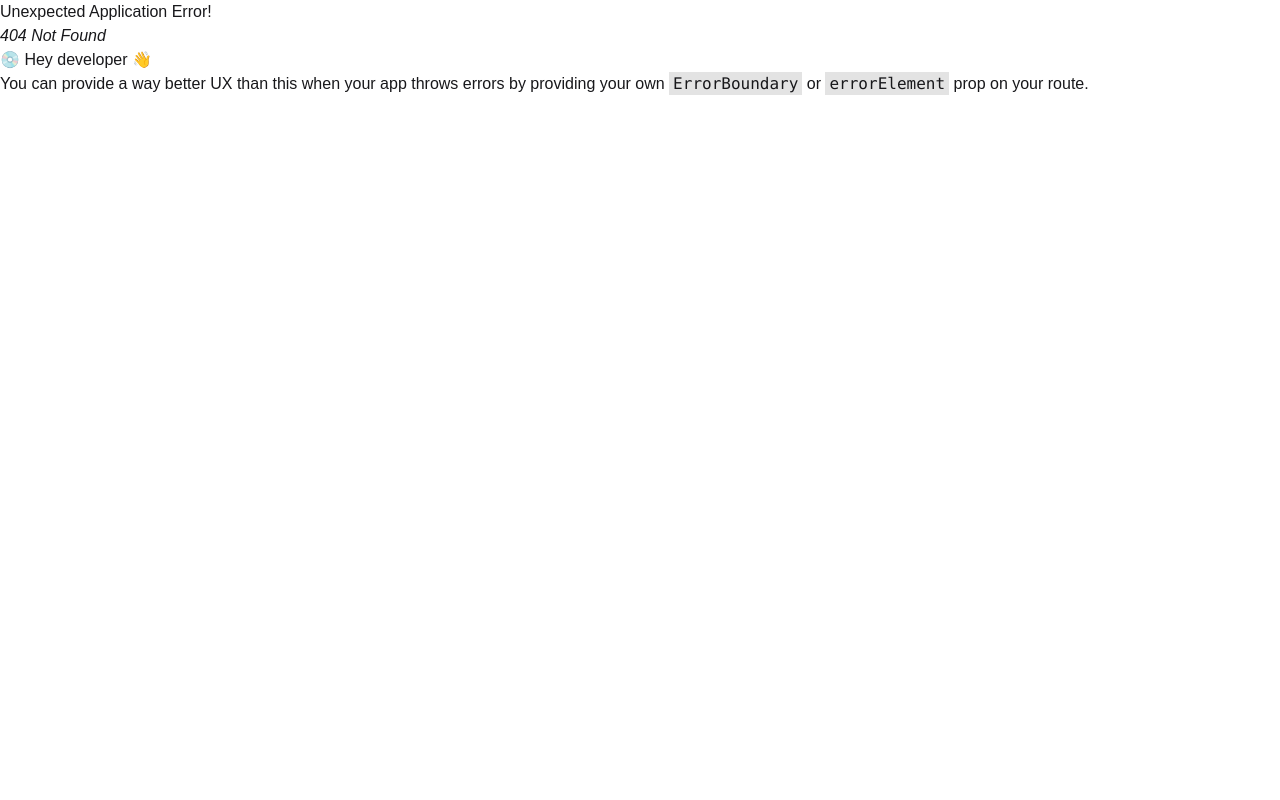
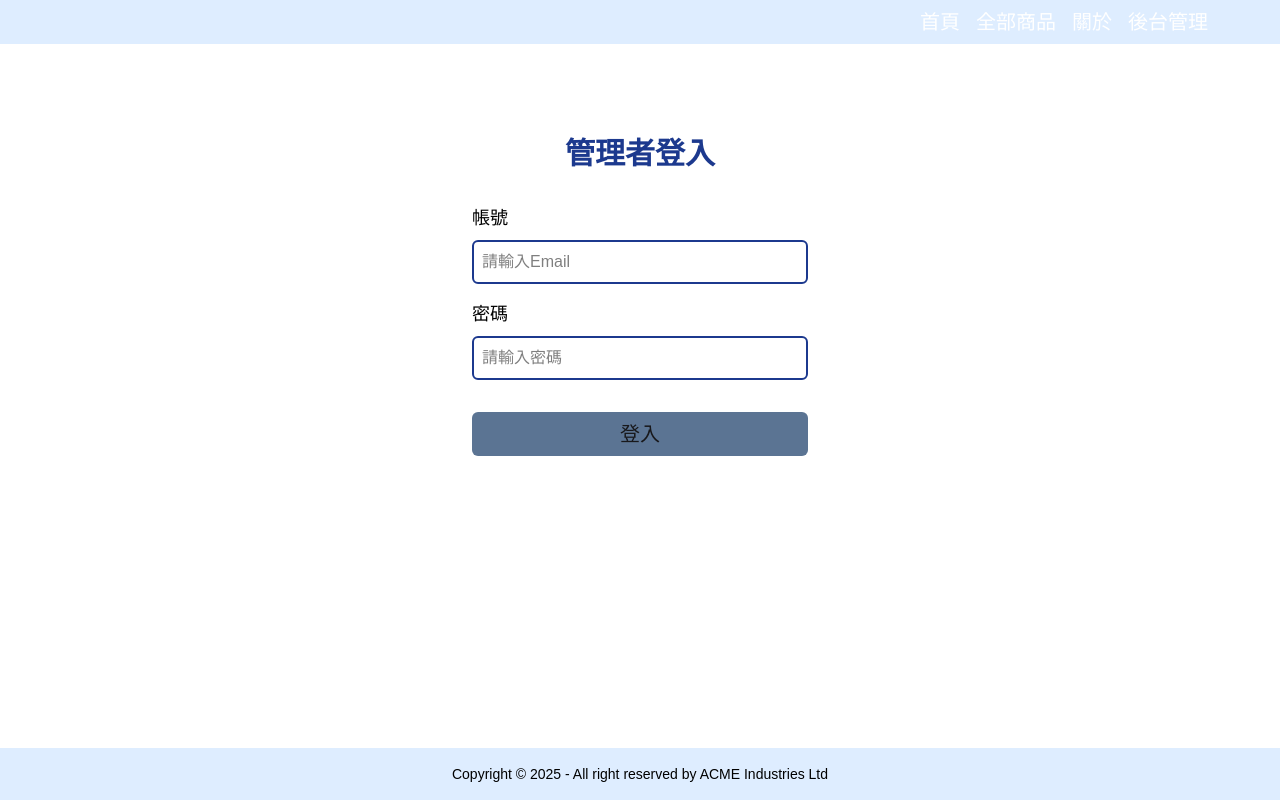
Before and after one commit to tw30006/ec-original, a React (Vite) app: page /login in a window 1280 px wide. Before the commit this address had no page. Built offline with nearby package versions, Linux system fonts and the light colour scheme.

Commit message:
feat: 登入頁面&串接api&身分驗證調整路徑

```diff
--- a/src/Layout.jsx
+++ b/src/Layout.jsx
@@ -1,8 +1,12 @@
 import { Outlet, Link } from "react-router";
 
 export function Layout() {
+  const hasToken = document.cookie
+    .split("; ")
+    .some((row) => row.startsWith("ec-token="));
+
   return (
-    <>
+    <div className="flex flex-col min-h-screen">
       <header className="bg-blue-200/50 text-white">
         <div className="w-full mx-auto md:w-[90%]">
           <nav className="flex justify-end text-xl">
@@ -22,7 +26,7 @@ export function Layout() {
               關於
             </Link>
             <Link
-              to="/dashboard"
+              to={hasToken ? "/dashboard" : "/login"}
               className="p-2 hover:bg-yellow-500 hover:text-black"
             >
               後台管理
@@ -30,7 +34,7 @@ export function Layout() {
           </nav>
         </div>
       </header>
-      <main className="w-full mx-auto md:w-[90%] py-15">
+      <main className="w-full mx-auto md:w-[90%] flex-1 py-15">
         <Outlet />
       </main>
       <footer className="footer sm:footer-horizontal footer-center bg-blue-200/50 text-black p-4">
@@ -41,6 +45,6 @@ export function Layout() {
           </p>
         </aside>
       </footer>
-    </>
+    </div>
   );
 }
--- a/src/routes/index.jsx
+++ b/src/routes/index.jsx
@@ -4,6 +4,23 @@ import { Home } from "../user/views/Home";
 import { About } from "../user/views/About";
 import { Products } from "../user/views/Products";
 import { ProductDetail } from "../user/views/ProductDetail";
+import { Login } from "../user/views/Login";
+import { Navigate } from "react-router";
+
+const getCookieToken = () => {
+  const raw = document.cookie
+    .split("; ")
+    .find((row) => row.startsWith("ec-token="))
+    ?.substring("ec-token=".length);
+
+  return raw ? decodeURIComponent(raw) : null;
+};
+
+const RequireAuth = ({ children }) => {
+  const token = getCookieToken();
+  if (!token) return <Navigate to="/login" replace />;
+  return children;
+};
 const routes = [
   {
     path: "/",
@@ -27,7 +44,15 @@ const routes = [
       },
       {
         path: "dashboard",
-        element: <Dashboard />,
+        element: (
+          <RequireAuth>
+            <Dashboard />
+          </RequireAuth>
+        ),
+      },
+      {
+        path: "login",
+        element: <Login />,
       },
     ],
   },
--- /dev/null
+++ b/src/user/views/Login.jsx
@@ -0,0 +1,106 @@
+import { useState } from "react";
+import { useNavigate } from "react-router";
+export const Login = () => {
+  const [username, setUsername] = useState("");
+  const [password, setPassword] = useState("");
+  const [error, setError] = useState("");
+  const apiUrl = import.meta.env.VITE_APP;
+  const navigate = useNavigate();
+
+  const handleLogin = async () => {
+    if (!username || !password) {
+      setError("請輸入帳號和密碼");
+      return;
+    }
+    try {
+      const res = await fetch(`${apiUrl}/admin/signin`, {
+        method: "POST",
+        headers: {
+          "Content-Type": "application/json",
+        },
+        body: JSON.stringify({ username, password }),
+      });
+      const data = await res.json();
+      if (data.success) {
+        document.cookie = `ec-token=${encodeURIComponent(data.token)}; expires=${new Date(data.expired).toUTCString()}; path=/; SameSite=Strict`;
+        handleCheckLogin();
+      } else {
+        setError(data.message);
+      }
+    }catch (error) {
+      console.log(error);
+      setError("登入失敗");
+    }
+  };
+
+  const handleCheckLogin = async ()=>{
+    const token = document.cookie
+      .split("; ")
+      .find(row => row.startsWith("ec-token="))
+      ?.substring("ec-token=".length);
+
+    const decodedToken = token ? decodeURIComponent(token) : null;
+
+    if (!decodedToken) {
+      navigate("/login");
+      setError("請先登入");
+      return;
+    }
+    try{
+      const res = await fetch(`${apiUrl}/api/user/check`, {
+        method: "POST",
+        headers: {
+          Authorization: decodedToken,
+        },
+      });
+      const data = await res.json();
+      if (data.success) {
+        navigate("/dashboard");
+      } else {
+        setError("身分驗證失敗");
+      }
+    }catch (error) {
+      setError("身分驗證失敗");
+    }
+  }
+
+  return (
+    <div className="flex justify-center">
+      <section className="w-[400px] rounded-md p-8 flex flex-col gap-8 bg-white">
+        <h1 className="text-3xl font-bold text-center text-blue-900">管理者登入</h1>
+        <div className="flex flex-col gap-4">
+          <div className="flex flex-col gap-2">
+            <label htmlFor="email" className="text-black text-lg">帳號</label>
+            <input
+              value={username}
+              onChange={(e) => setUsername(e.target.value)}
+              type="text"
+              placeholder="請輸入Email"
+              required
+              className="border-2 border-blue-900 rounded-md p-2 text-black"
+            />
+          </div>
+          <div className="flex flex-col gap-2">
+            <label htmlFor="password" className="text-black text-lg">密碼</label>
+            <input
+              value={password}
+              onChange={(e) => setPassword(e.target.value)}
+              type="password"
+              placeholder="請輸入密碼"
+              required
+              className="border-2 border-blue-900 rounded-md p-2 text-black"
+            />
+          </div>
+        </div>
+        {error && <p className="text-red-500 text-lg">{error}</p>}
+        <button
+          type="button"
+          className="bg-[#5b7493] hover:bg-yellow-500 hover:text-black p-2 rounded-md w-full cursor-pointer text-xl"
+          onClick={handleLogin}
+        >
+          登入
+        </button>
+      </section>
+    </div>
+  );
+};
```
